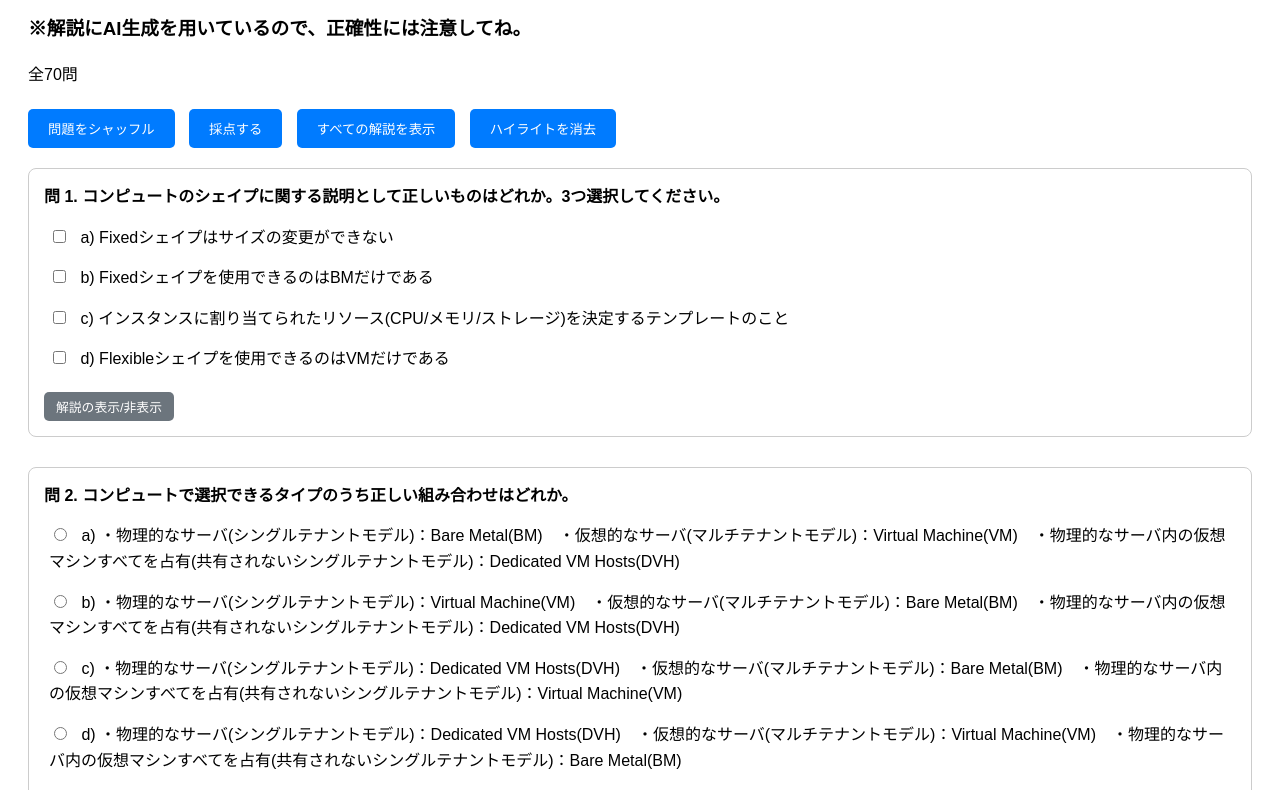
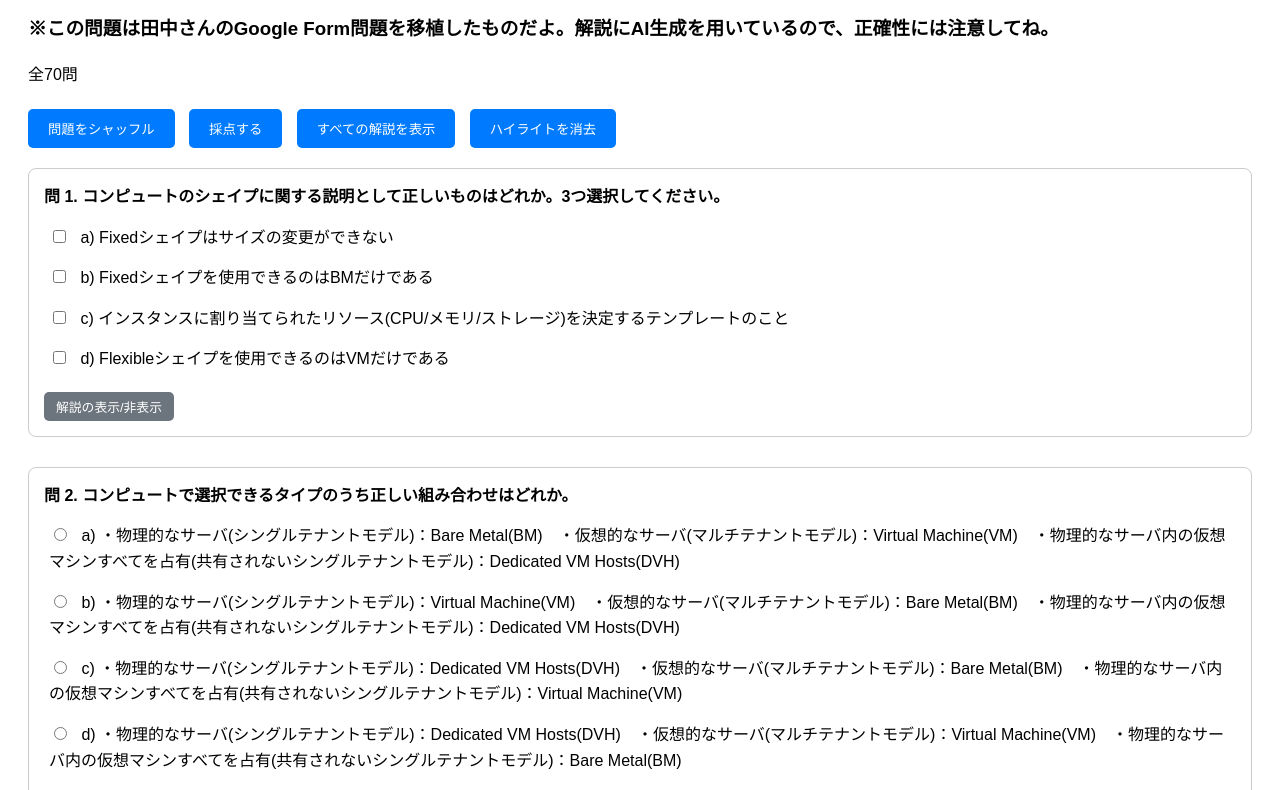
Before and after one commit to Ares2023/Sample, a plain HTML site: page test2.html in a window 1280 px wide. Shown: the part 134-924 px from the top of the page. Drawn offline with Linux system fonts and the light colour scheme.

Commit message:
Update test2.html

```diff
--- a/test2.html
+++ b/test2.html
@@ -129,7 +129,7 @@
     </div>
 
     <h1>OCI Architect Associate 小テスト後半</h1>
-    <h3>※解説にAI生成を用いているので、正確性には注意してね。</h3>
+    <h3>※この問題は田中さんのGoogle Form問題を移植したものだよ。解説にAI生成を用いているので、正確性には注意してね。</h3>
     <p></p>
 
     <button onclick="shuffleAndRegenerate()">問題をシャッフル</button>
```
